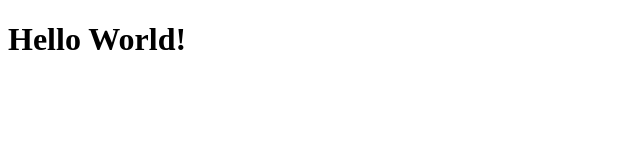
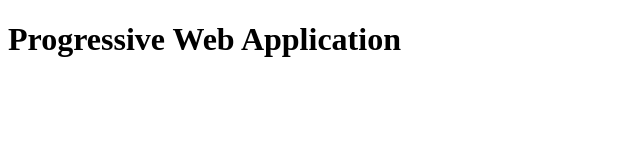
Before and after one commit to krzysztofszczybylo/pwa, a plain HTML site: page index.html in a window 1280 px wide. Shown: the whole page, without its empty margins (0-640 px from the left). Drawn offline with Linux system fonts and the light colour scheme.

Commit message:
29th commit

```diff
--- a/index.html
+++ b/index.html
@@ -2,10 +2,10 @@
 <html lang="en">
 <head>
   <meta charset="utf-8">
-  <title>Hello World</title>
+  <title>PWA</title>
   <link rel="manifest" href="manifest.json">
-  <link rel="icon" href="image/image.png" type="image/x-icon" />
-  <link rel="apple-touch-icon" href="images/hello-icon-152.png">
+  <link rel="icon" href="favicon.ico" type="image/x-icon" />
+  <link rel="apple-touch-icon" href="image/image.png">
   <meta name="viewport" content="width=device-width, initial-scale=1.0">
   <meta name="theme-color" content="white"/>
   <meta name="apple-mobile-web-app-capable" content="yes">
@@ -16,7 +16,7 @@
 </head>
 <body class="fullscreen">
   <div class="container">
-    <h1 class="title">Hello World!</h1>
+    <h1 class="title">Progressive Web Application</h1>
   </div>
   <script src="js/main.js"></script>
 </body>
```
